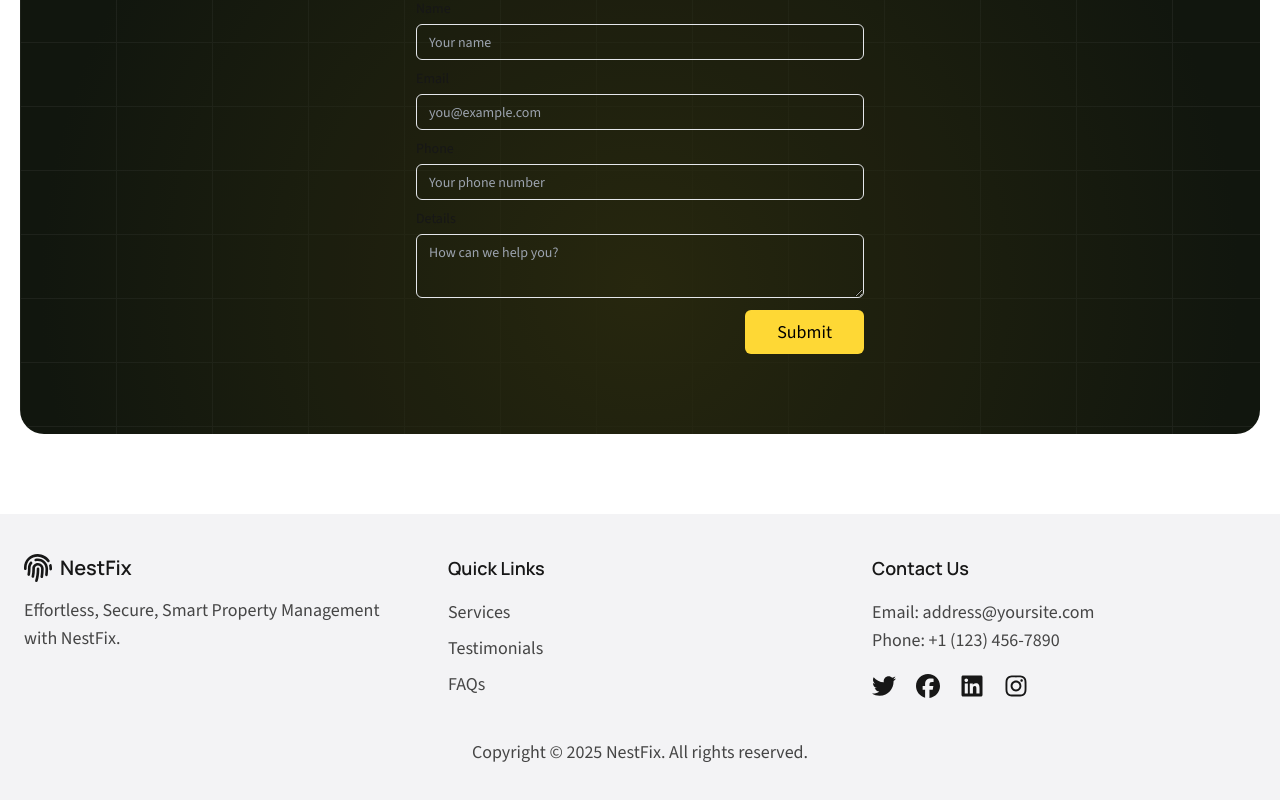
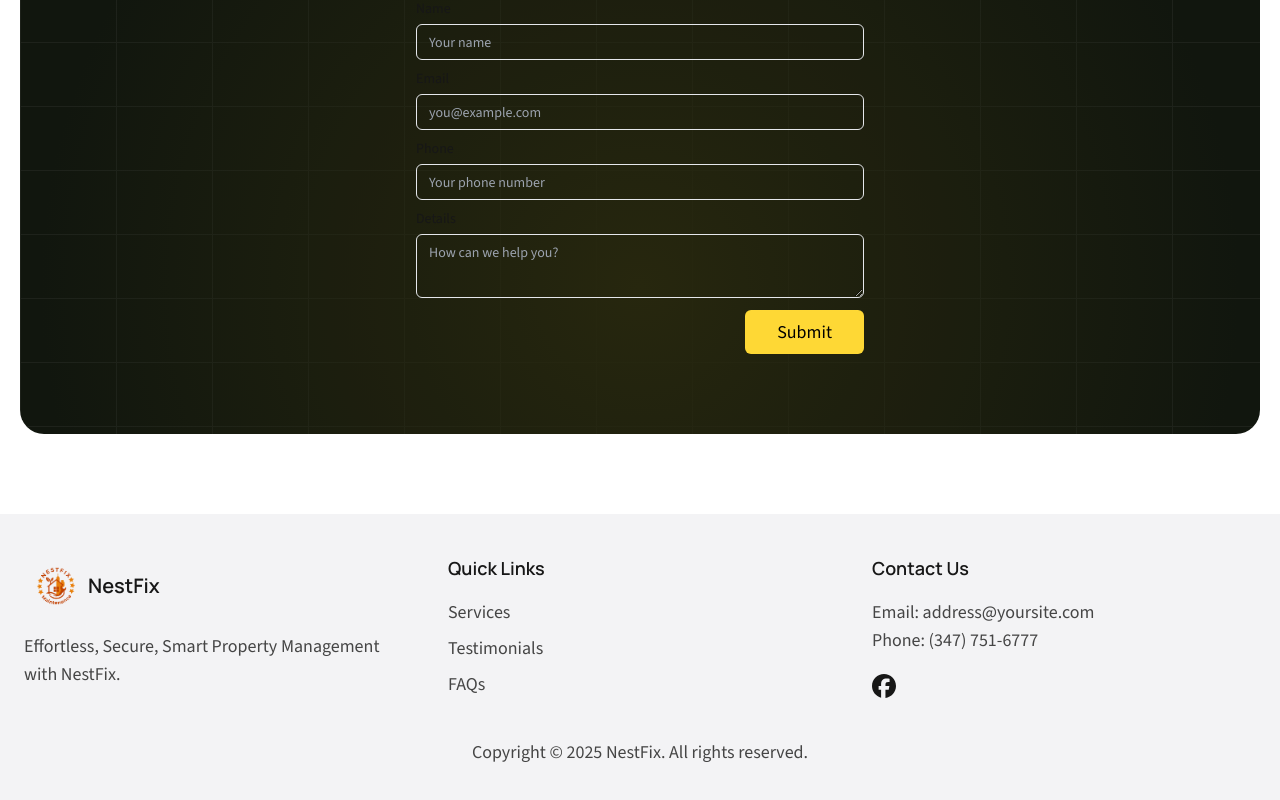
Before and after one commit to devSaifur/nestfix, a Next.js app: page / in a window 1280 px wide. Shown: the part 9524-10324 px from the top of the page. Built offline with nearby package versions, Linux system fonts and the light colour scheme.

Commit message:
add photos

```diff
--- a/src/components/Footer.tsx
+++ b/src/components/Footer.tsx
@@ -1,17 +1,23 @@
 import { footerDetails } from '@/data/footer'
 import { siteDetails } from '@/data/siteDetails'
 import { getPlatformIconByName } from '@/utils'
+import Image from 'next/image'
 import Link from 'next/link'
 import React from 'react'
-import { FaFingerprint } from 'react-icons/fa'
 
-const Footer: React.FC = () => {
+const Footer = () => {
   return (
     <footer className="bg-hero-background py-10 text-foreground">
       <div className="mx-auto grid w-full max-w-7xl grid-cols-1 gap-10 px-6 md:grid-cols-3">
         <div>
-          <Link href="/" className="flex items-center gap-2">
-            <FaFingerprint className="h-5 w-5 min-w-fit md:h-7 md:w-7" />
+          <Link href="/" className="flex items-center">
+            <Image
+              src="/photos/logo.avif"
+              alt={siteDetails.siteName}
+              width={80}
+              height={80}
+              className="h-16 w-16 min-w-fit rounded-full"
+            />
             <h3 className="manrope cursor-pointer text-xl font-semibold">
               {siteDetails.siteName}
             </h3>
--- a/src/components/Header.tsx
+++ b/src/components/Header.tsx
@@ -6,7 +6,6 @@ import { Transition } from '@headlessui/react'
 import Image from 'next/image'
 import Link from 'next/link'
 import React, { useState } from 'react'
-import { FaFingerprint } from 'react-icons/fa'
 import { HiBars3, HiOutlineXMark } from 'react-icons/hi2'
 import Container from './Container'
 
--- a/src/data/footer.ts
+++ b/src/data/footer.ts
@@ -23,15 +23,8 @@ export const footerDetails: {
     }
   ],
   email: 'address@yoursite.com',
-  telephone: '+1 (123) 456-7890',
+  telephone: '(347) 751-6777',
   socials: {
-    // github: 'https://github.com',
-    // x: 'https://twitter.com/x',
-    twitter: 'https://twitter.com/Twitter',
-    facebook: 'https://facebook.com',
-    // youtube: 'https://youtube.com',
-    linkedin: 'https://www.linkedin.com',
-    // threads: 'https://www.threads.net',
-    instagram: 'https://www.instagram.com'
+    facebook: 'https://facebook.com'
   }
 }
```
